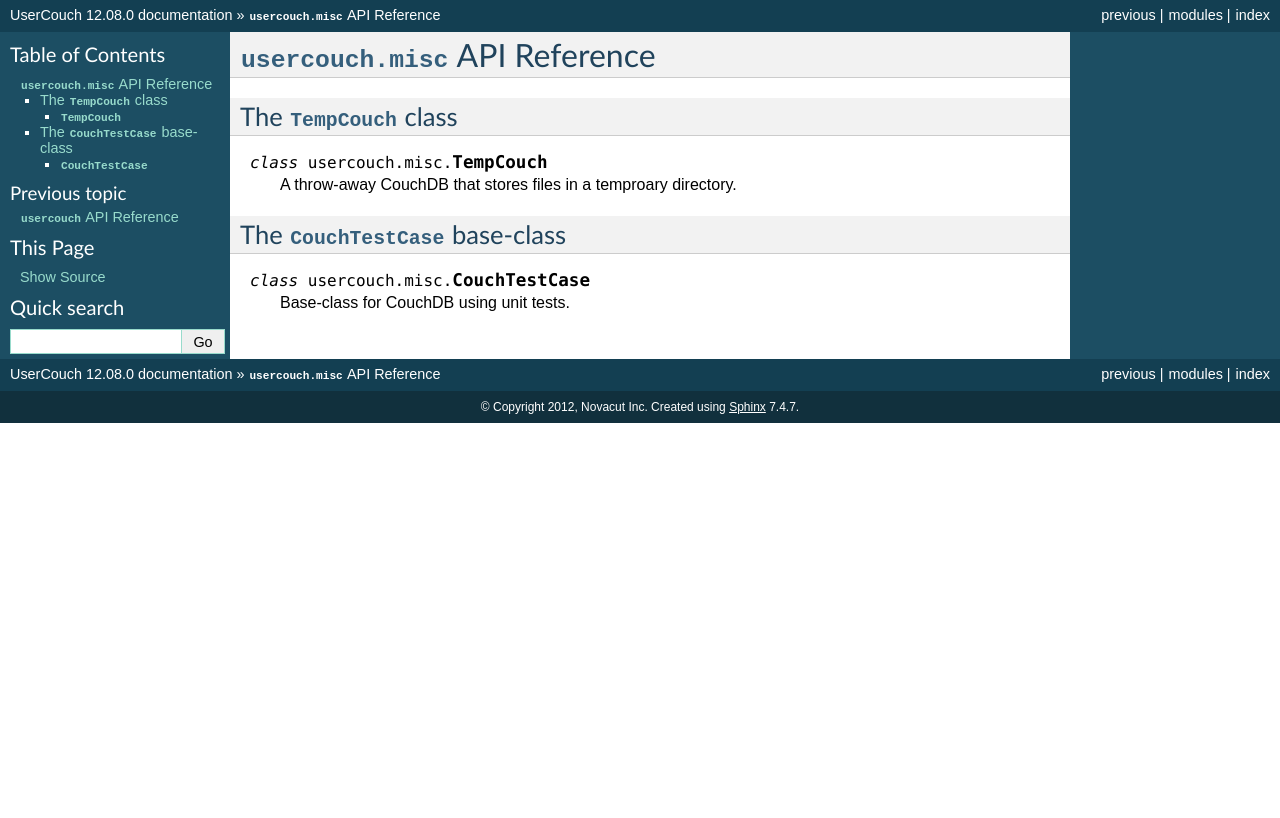
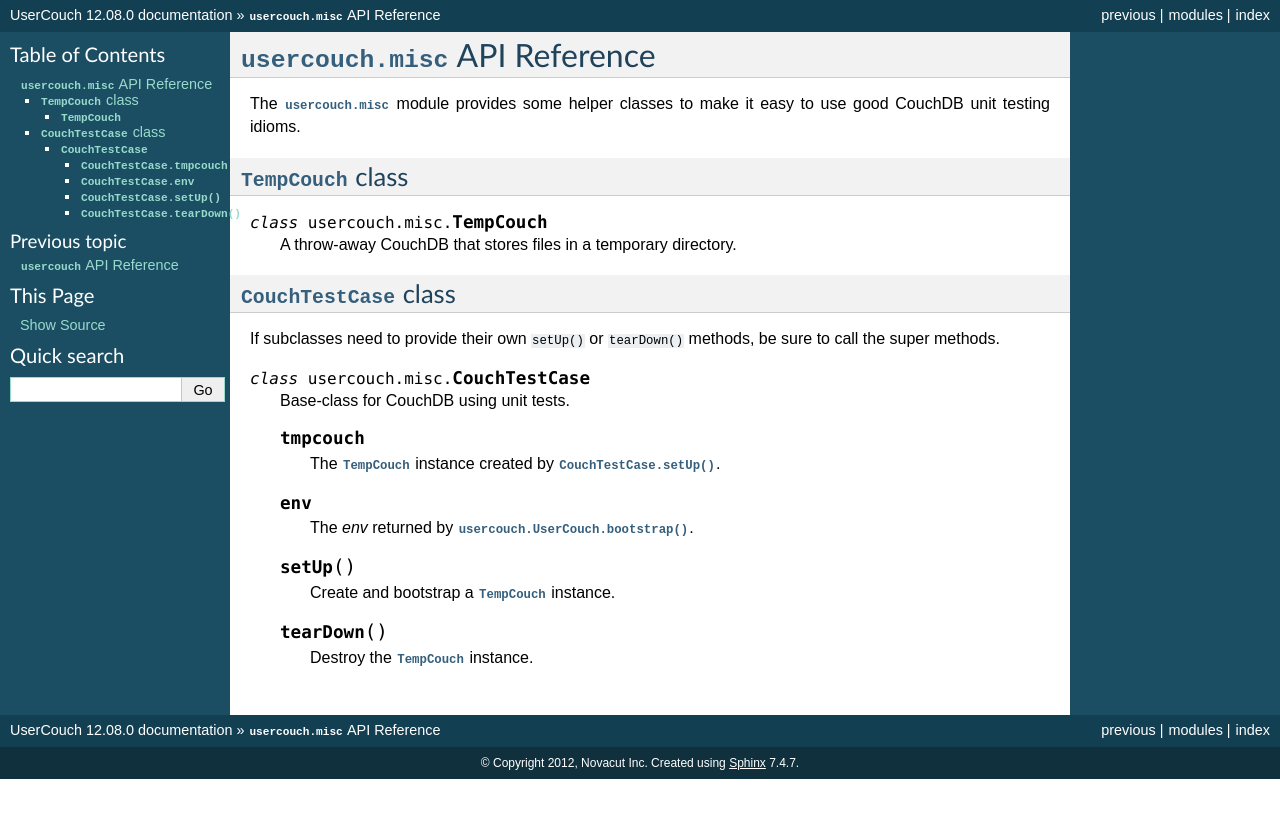
Before and after one commit to json420/usercouch, a Sphinx documentation site: the page built from doc/usercouch_misc.rst, in a window 1280 px wide. Shown: the top 818 px of the page. Built offline with Sphinx 7.4.7, drawn with Linux system fonts in a browser that asks for light colours; the version number is read from the project's files by our own code.

Commit message:
several small improvements

```diff
--- a/doc/tutorial.rst
+++ b/doc/tutorial.rst
@@ -129,7 +129,7 @@
 subclass with ``setUp()`` and ``tearDown()`` methods that create and destroy
 a :class:`TempCouch` instance for each test.
 
-Typical :class:`CouchTestCase` usage looks like this:
+The typical :class:`CouchTestCase` pattern looks like this:
 
 >>> from usercouch.misc import CouchTestCase
 >>> from microfiber import Database
--- a/doc/usercouch_misc.rst
+++ b/doc/usercouch_misc.rst
@@ -4,18 +4,41 @@
 .. py:module:: usercouch.misc
     :synopsis: Misc helpers for unit testing
 
+The :mod:`usercouch.misc` module provides some helper classes to make it easy
+to use good CouchDB unit testing idioms.
 
-The :class:`TempCouch` class
-----------------------------
+
+:class:`TempCouch` class
+------------------------
 
 .. class:: TempCouch
 
-    A throw-away CouchDB that stores files in a temproary directory.
+    A throw-away CouchDB that stores files in a temporary directory.
 
 
-The :class:`CouchTestCase` base-class
--------------------------------------
+
+:class:`CouchTestCase` class
+-----------------------------
+
+If subclasses need to provide their own ``setUp()`` or ``tearDown()`` methods,
+be sure to call the super methods.
 
 .. class:: CouchTestCase
 
     Base-class for CouchDB using unit tests.
+
+    .. attribute:: tmpcouch
+
+        The :class:`TempCouch` instance created by :meth:`CouchTestCase.setUp()`.
+
+    .. attribute:: env
+
+        The *env* returned by :meth:`usercouch.UserCouch.bootstrap()`.
+
+    .. method:: setUp()
+
+        Create and bootstrap a :class:`TempCouch` instance.
+
+    .. method:: tearDown()
+
+        Destroy the :class:`TempCouch` instance.
```
Also changed, not shown: doc/index.rst (+0 -10 lines).
